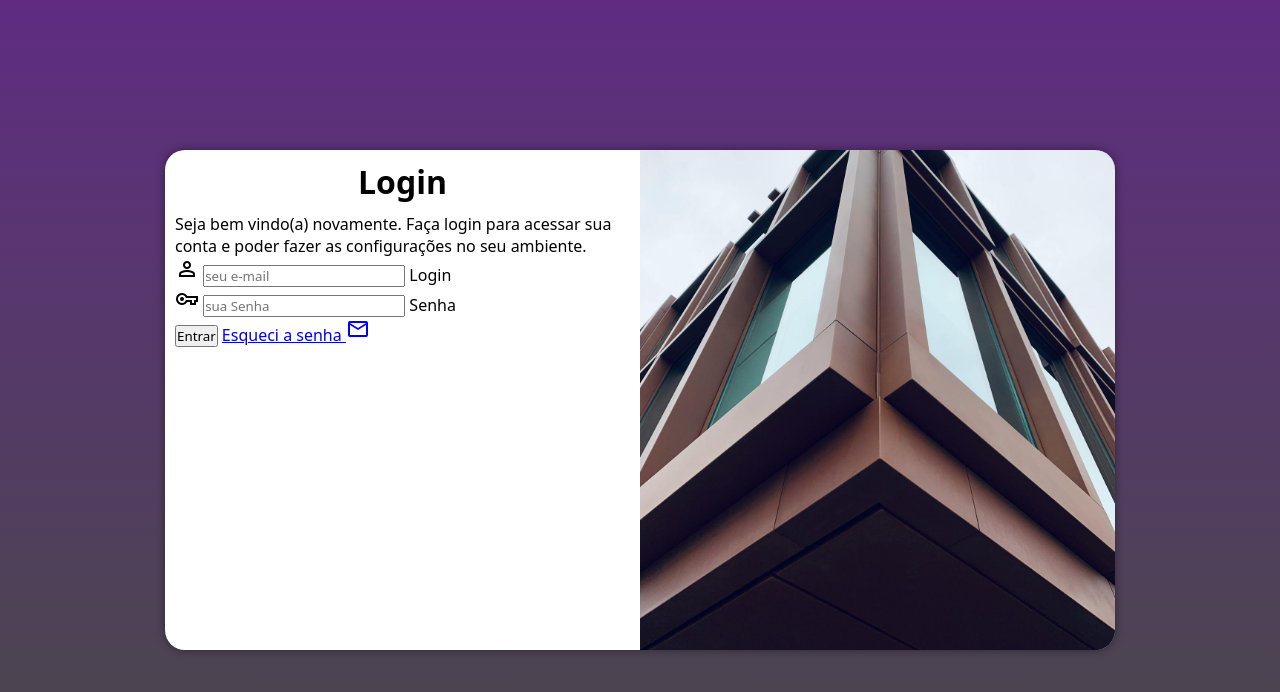
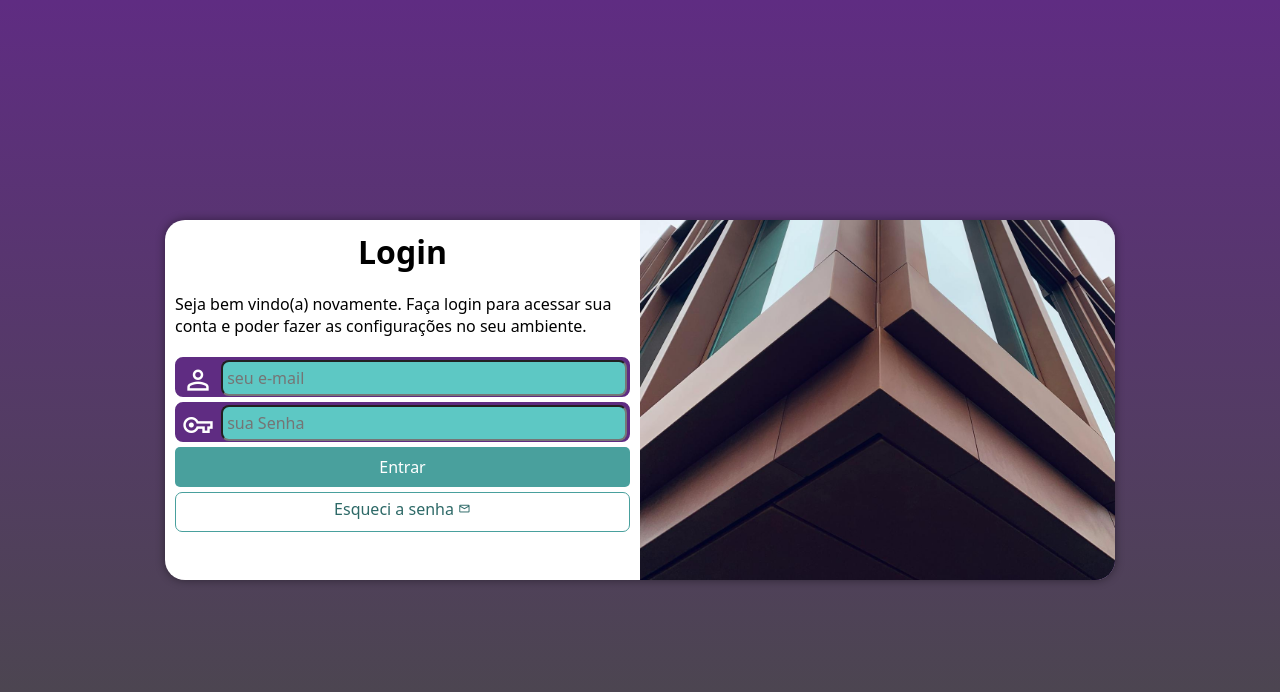
Before and after one commit to Kauanwzn/projeto-login, a plain HTML site: page index.html in a window 1280 px wide. Drawn offline with nearby package versions, Linux system fonts and the light colour scheme.

Commit message:
terminei o projeto tela de login

```diff
--- a/estilos/media-query.css
+++ b/estilos/media-query.css
@@ -9,6 +9,7 @@
 
     section#login {
         width: 90vw;
+        height: 280px;
     }
 
     section#login > div#imagem {
@@ -31,6 +32,7 @@
 
     section#login {
         width: 950px;
+        height: 360px;
     }
 
     section#login > div#imagem {
@@ -50,5 +52,6 @@
 
     div#formulario > p {
         font-size: 1em;
+        margin: 20px 0px;
     }
 }
--- a/estilos/style.css
+++ b/estilos/style.css
@@ -29,15 +29,15 @@ section#login {
     position: absolute;
     top: 50%;
     left: 50%;
-    transform: translate(-50%, -50%);
     overflow: hidden;
 
     background-color: white;
     width: 250px;
-    height: 500px;
+    height: 550px;
     border-radius: 20px;
     box-shadow: 0px 0px 10px rgba(0, 0, 0, 0.423);
 
+    transform: translate(-50%, -50%);
     transition: width 0.3s, heigth 0.3s;
     transition-timing-function: ease;
 }
@@ -47,7 +47,7 @@ section#login > div#imagem {
     background: #5f2c82 url(../imagens/predio.jpg) no-repeat;
     background-size: cover;
     background-position: left bottom;
-    height: 200px;
+    height: 170px;
 }
 
 section#login > div#formulario {
@@ -59,3 +59,83 @@ div#formulario > h1 {
     text-align: center;
     margin-bottom: 10px;
 }
+
+div#formulario > p {
+    font-size: 1em;
+}
+
+form > div.campo {
+    background-color: #5f2c82;
+    border: 2px solid #5f2c82;
+    width: 100%;
+    display: block;
+    height: 40px;
+    border-radius: 8px;
+    margin: 5px 0px;
+}
+
+div.campo > label {
+    display: none;
+}
+
+div.campo > span.material-symbols-outlined {
+    color: white;
+    /*background-color: black;*/
+    font-size: 2em;
+    width: 40px;
+    padding: 5px;
+}
+
+div.campo > input {
+    background-color: #5dc8c4;
+    font-size: 1em;
+    width: calc(100% - 45px);
+    height: 100%;
+    border: opx;
+    border-radius: 8px;
+    padding: 4px;
+    transform: translateY(-12px);
+}
+
+div.campo > input:focus-within {
+    background-color: white;
+}
+
+form > input[type=submit] {
+    display: block;
+    font-size: 1em;
+    width: 100%;
+    height: 40px;
+    background-color: #49a09d;
+    color: white;
+    border: none;
+    border-radius: 5px;
+    cursor: pointer;
+}
+
+form > input[type=submit]:hover {
+    background-color: #2d6967;
+}
+
+form > a.botao {
+    display: block;
+    text-align: center;
+    font-size: 1em;
+    width: 100%;
+    height: 40px;
+    padding-top: 5px;
+    margin-top: 5px;
+    background-color: white;
+    color: #2d6967;
+    border: 1px solid #49a09d;
+    border-radius: 7px;
+    text-decoration: none;
+}
+
+form > a.botao:hover {
+    background-color: #6fe4e1;
+}
+
+form > a.botao > span {
+    font-size: 0.8em;
+}
--- a/index.html
+++ b/index.html
@@ -29,7 +29,7 @@
                         <label for="isenha">Senha</label>
                     </div>
                     <input type="submit" value="Entrar">
-                    <a href="esqueci.html">Esqueci a senha <span class="material-symbols-outlined">mail</span></a>
+                    <a href="esqueci.html" class="botao">Esqueci a senha <span class="material-symbols-outlined">mail</span></a>
                 </form>
             </div>
         </section>
```
